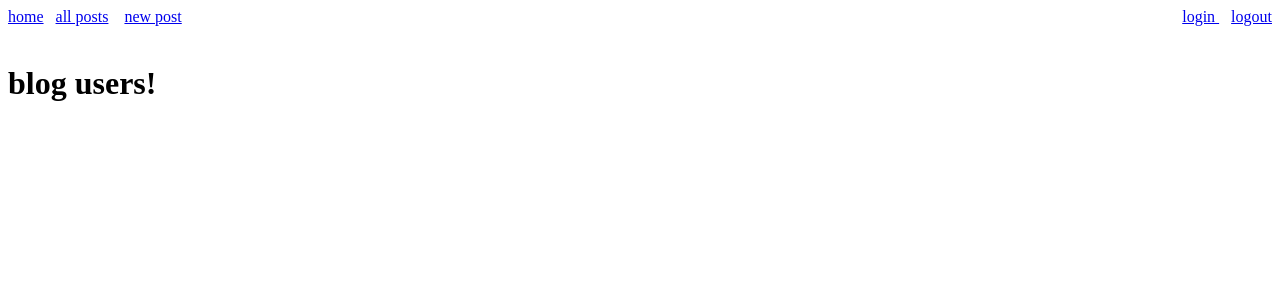
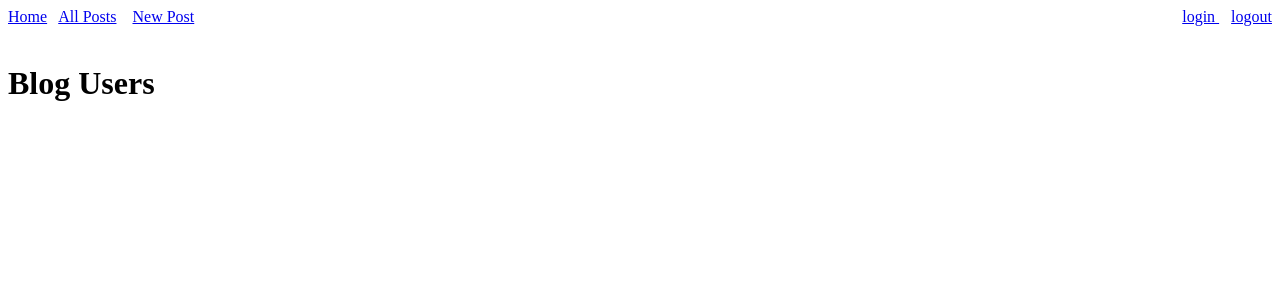
Before and after one commit to otaytaylor/blogz, a Flask app: page / in a window 1280 px wide. Shown: the top 300 px of the page. Run offline with Flask 2, Linux system fonts and the light colour scheme.

Commit message:
Finished

```diff
--- a/main.py
+++ b/main.py
@@ -4,7 +4,8 @@ from flask_sqlalchemy import SQLAlchemy
 app = Flask(__name__)
 app.config['DEBUG'] = True
 app.config['SQLALCHEMY_DATABASE_URI'] = 'mysql+pymysql://blogz:blogz@localhost:8889/blogz'
-
+app.config['SECRET_KEY'] = "Your_secret_string"
+SECRET_KEY = "Your_secret_string"
 db = SQLAlchemy(app)
 
 class Blog(db.Model):
--- a/templates/add_blog.html
+++ b/templates/add_blog.html
@@ -1,6 +1,6 @@
 {% extends "base.html" %}
 {% block content %}
-            <h1 align="left"> new post </h1>
+            <h1 align="left"> New Post </h1>
 
             <form action="/newpost" method='POST'>
                 <label>title<br>
--- a/templates/base.html
+++ b/templates/base.html
@@ -12,9 +12,9 @@
         </head>
 
         <div style='float: left'>
-              <a href="/">home</a>&nbsp;&nbsp;
-              <a href="/blog">all posts</a> &nbsp;&nbsp;
-              <a href="/newpost">new post</a>
+              <a href="/">Home</a>&nbsp;&nbsp;
+              <a href="/blog">All Posts</a> &nbsp;&nbsp;
+              <a href="/newpost">New Post</a>
         </div>
 
         <div style='float: right'>
--- a/templates/index.html
+++ b/templates/index.html
@@ -1,7 +1,7 @@
 {% extends "base.html" %}
 {% block content %}
 
-    <h1>blog users!</h1>
+    <h1>Blog Users</h1>
 
     <ul>
 
--- a/templates/login.html
+++ b/templates/login.html
@@ -21,5 +21,5 @@
         </table>
         <input type="submit">
     </form>
-    <p>Don't have an account? <a href="/signup">Create one!</a></p>
+    <p>Don't have an account? <a href="/signup">Create one</a></p>
 {% endblock %}
--- a/templates/main_blog.html
+++ b/templates/main_blog.html
@@ -3,7 +3,7 @@
 
     {% if blogs is iterable%}
 
-        <h1 align="left">blog posts! </h1>
+        <h1 align="left">Blog Posts </h1>
 
         {% for blog in blogs %}
 
```
